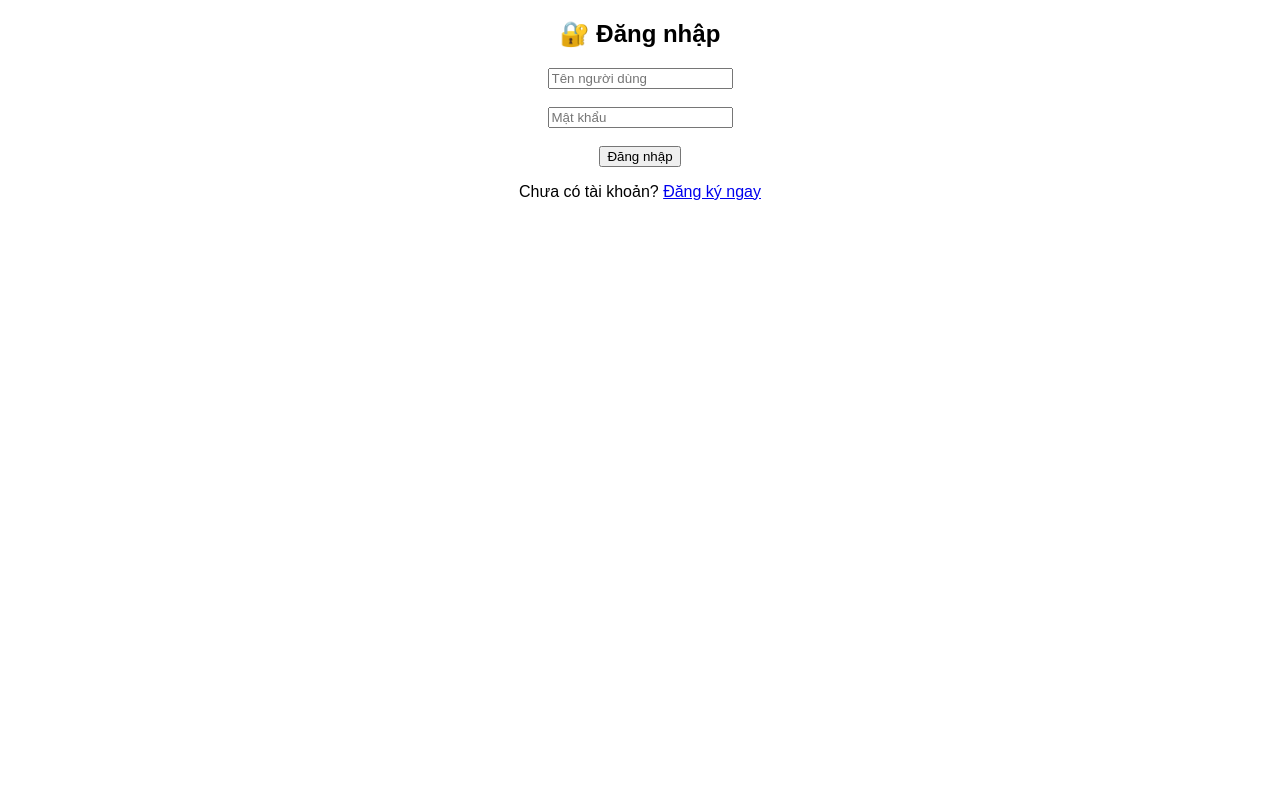
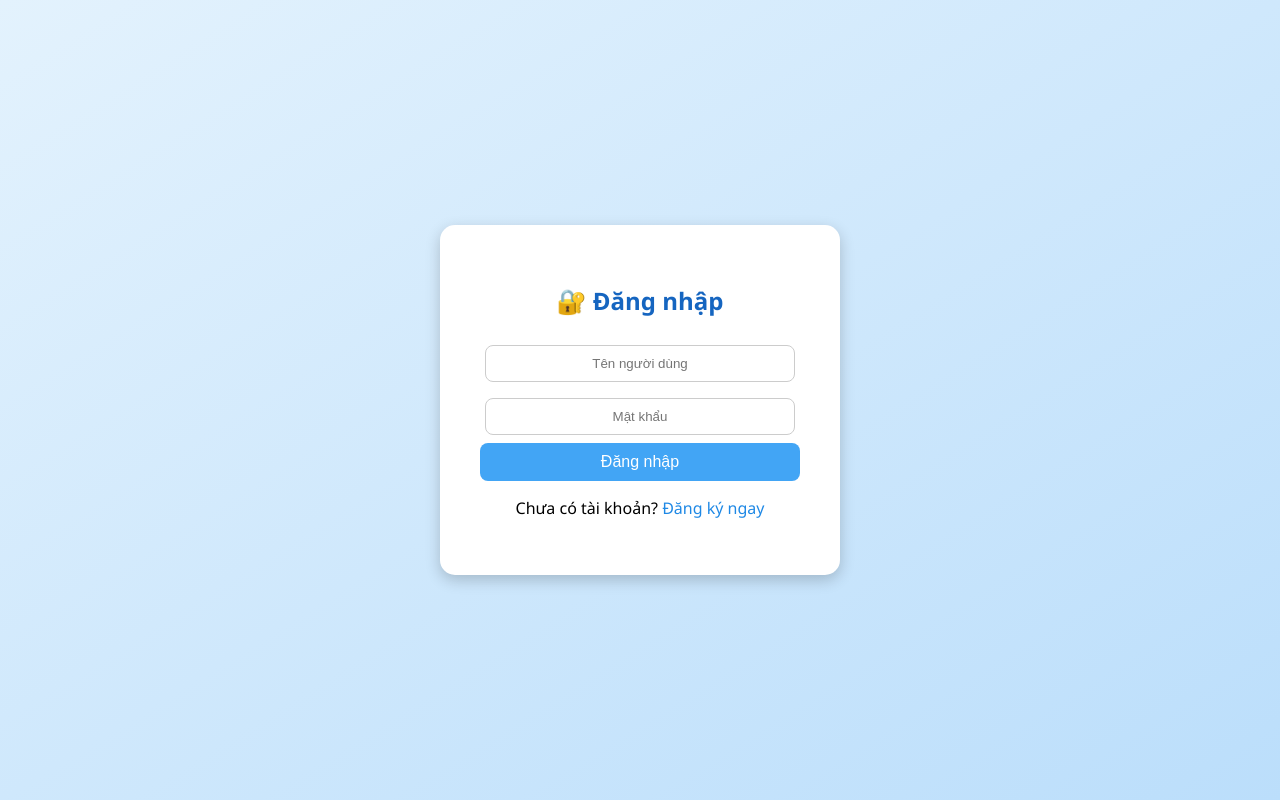
Before and after one commit to dongminhtamlop62-sketch/web_tinh_tien_vn_tamRstudio, a Flask app: page /login in a window 1280 px wide. Run offline with Flask 3, Linux system fonts and the light colour scheme.

Commit message:
Update login.html

```diff
--- a/templates/login.html
+++ b/templates/login.html
@@ -2,15 +2,74 @@
 <html lang="vi">
 <head>
 <meta charset="UTF-8">
+<meta name="viewport" content="width=device-width, initial-scale=1.0">
 <title>Đăng nhập</title>
+<style>
+    body {
+        font-family: 'Segoe UI', sans-serif;
+        background: linear-gradient(to bottom right, #e3f2fd, #bbdefb);
+        display: flex;
+        align-items: center;
+        justify-content: center;
+        height: 100vh;
+        margin: 0;
+    }
+    .login-box {
+        background: white;
+        padding: 40px;
+        border-radius: 15px;
+        box-shadow: 0 5px 15px rgba(0,0,0,0.2);
+        text-align: center;
+        width: 320px;
+    }
+    h2 {
+        color: #1565c0;
+        margin-bottom: 20px;
+    }
+    input {
+        width: 90%;
+        padding: 10px;
+        margin: 8px 0;
+        border-radius: 8px;
+        border: 1px solid #ccc;
+        text-align: center;
+    }
+    input:focus {
+        border-color: #42a5f5;
+        outline: none;
+        box-shadow: 0 0 5px #90caf9;
+    }
+    button {
+        background: #42a5f5;
+        color: white;
+        border: none;
+        border-radius: 8px;
+        padding: 10px 20px;
+        cursor: pointer;
+        width: 100%;
+        font-size: 16px;
+    }
+    button:hover {
+        background: #1e88e5;
+    }
+    a {
+        text-decoration: none;
+        color: #1e88e5;
+    }
+    a:hover {
+        text-decoration: underline;
+    }
+</style>
 </head>
-<body style="text-align:center; font-family:sans-serif;">
-    <h2>🔐 Đăng nhập</h2>
-    <form method="POST">
-        <input name="username" placeholder="Tên người dùng" required><br><br>
-        <input type="password" name="password" placeholder="Mật khẩu" required><br><br>
-        <button type="submit">Đăng nhập</button>
-    </form>
-    <p>Chưa có tài khoản? <a href="{{ url_for('register') }}">Đăng ký ngay</a></p>
+<body>
+    <div class="login-box">
+        <h2>🔐 Đăng nhập</h2>
+        <form method="POST">
+            <input name="username" placeholder="Tên người dùng" required><br>
+            <input type="password" name="password" placeholder="Mật khẩu" required><br>
+            <button type="submit">Đăng nhập</button>
+        </form>
+        <p>Chưa có tài khoản? <a href="{{ url_for('register') }}">Đăng ký ngay</a></p>
+    </div>
 </body>
 </html>
```
